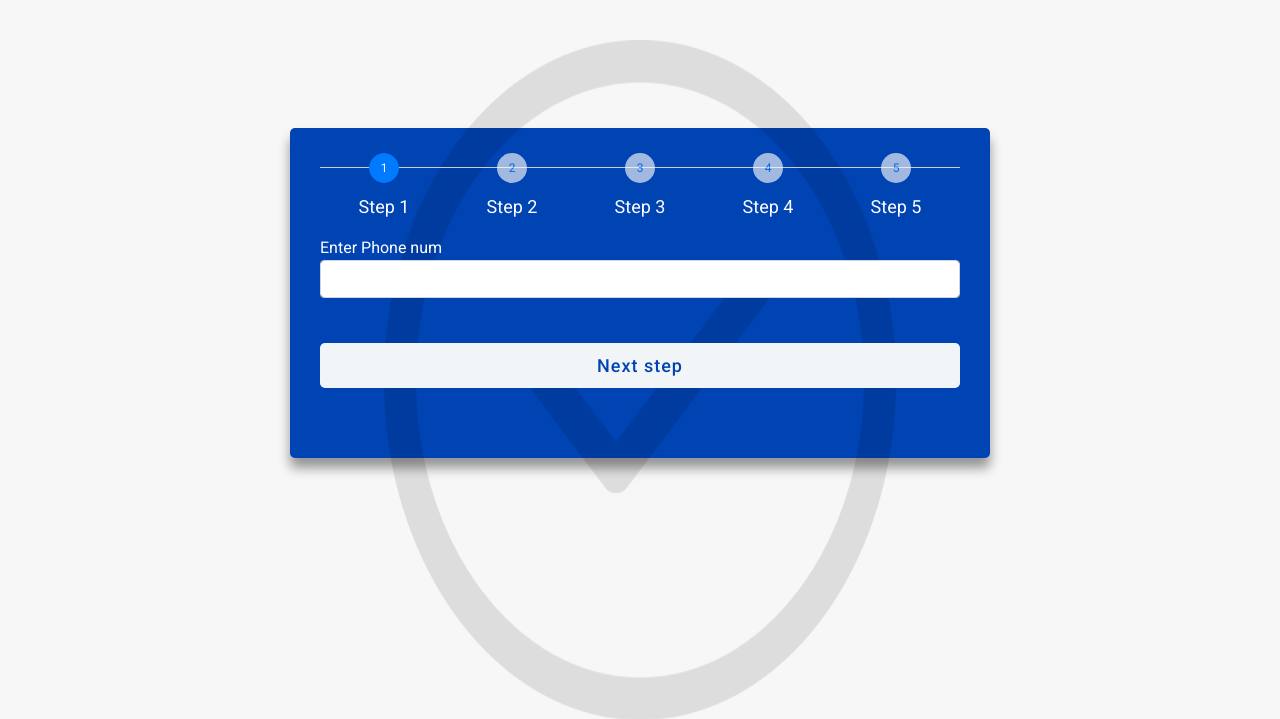
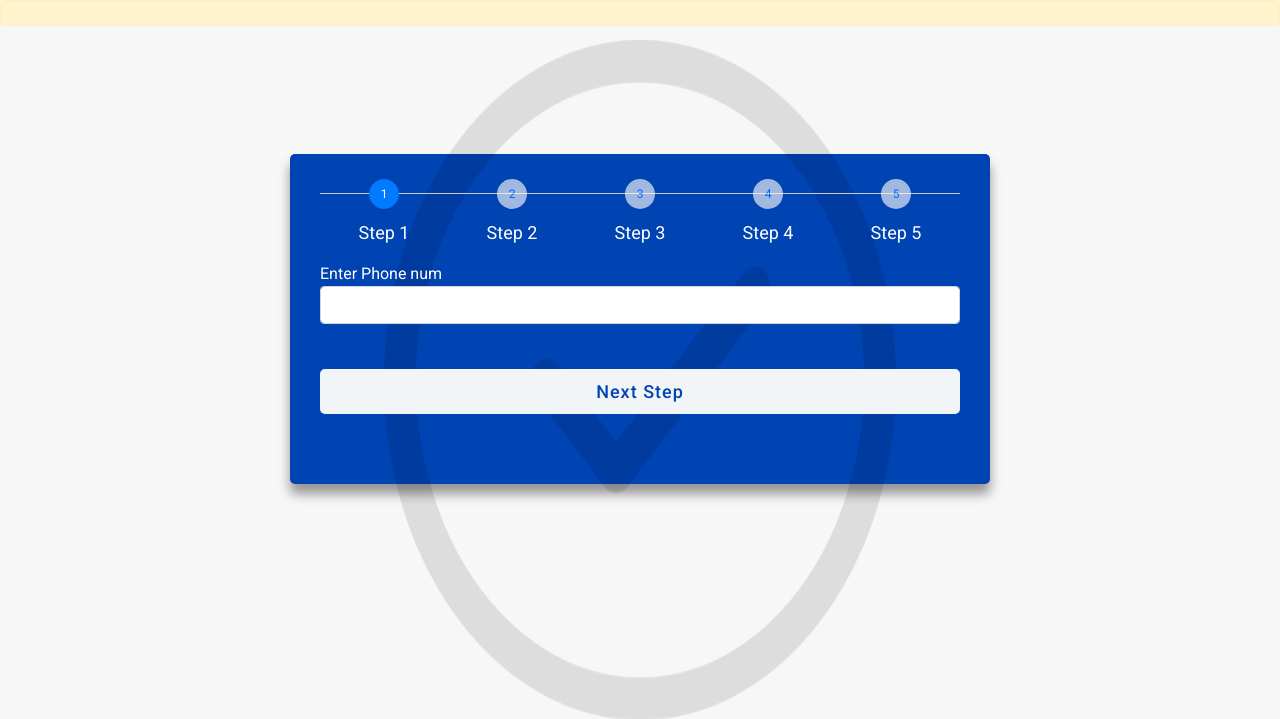
Before and after one commit to Chiraayupm/ekyc, a Django app: page /verifyphone/ in a window 1280 px wide. Shown: the part 56-775 px from the top of the page. Run offline with Django 3.2, Linux system fonts and the light colour scheme; some libraries are stand-ins or nearby versions.

Commit message:
Change input tag to button

```diff
--- a/ekyc/static/css/index.css
+++ b/ekyc/static/css/index.css
@@ -39,14 +39,16 @@ p{
 	display: flex;
 	justify-content: center;
 }
-button{
+
+#procKyc{
 	justify-content: center;
 	border: 1px solid white;
 	border-radius: 20px;
 	box-shadow: 5px 5px 10px #ccc;
 
 }
-button:hover{
+
+#procKyc:hover{
 	background-color: #444 !important;
 	color:white !important;
 
--- a/ekyc/static/css/profile.css
+++ b/ekyc/static/css/profile.css
@@ -115,6 +115,26 @@ form .button input:hover{
     cursor: pointer;
 }
 
+form .button button{
+    height: 100%;
+    width: 100%;
+    outline: none;
+    color: #fff;
+    background-color: #f1f5f8;
+    border: none;
+    font-size: 18px;
+    font-weight: 500;
+    letter-spacing: 1px;
+    border-radius: 5px;
+    color: #0043B3;
+}
+
+form .button button:hover{
+    background:#001D4D !important;
+    color: white !important;
+    cursor: pointer;
+}
+
 @media(max-width: 584px){
     .container{
     max-width: 100%;
--- a/ekyc/templates/aadharPan.html
+++ b/ekyc/templates/aadharPan.html
@@ -60,8 +60,9 @@
                     <input placeholder="" maxlength="10" class="form-control" placeholder="10 digit PAN No." required aria-required="true" name="pan_no">
                 </div>
                 <div class="button">
-                <input type="submit" value="Next step">
+                    <button type="submit" id="submit" > Next Step </button>
                 </div>
+
 
             </div>
         </div>
--- a/ekyc/templates/documents.html
+++ b/ekyc/templates/documents.html
@@ -83,7 +83,11 @@
         <!-- </div> -->
     </div>
 
-    <button type="submit" class="btn btn-sucess btn-light btn-block mt-4">Finish</button>
+    <div class="button">
+        <button type="submit" id="submit" > Next Step </button>
+    </div>
+
+
 </form>
 
 
--- a/ekyc/templates/index.html
+++ b/ekyc/templates/index.html
@@ -18,7 +18,7 @@
         				<p>Lorem ipsum dolor, sit amet consectetur, adipisicing elit. Porro, optio ad officia nostrum. Ut, magnam, nisi! Officia numquam voluptatem minus nam ea quasi hic neque, sunt iste, aperiam, quia? Eligendi.</p>
         			</div>
         			<div class="col-lg-12" id="buttonBox">
-        				<button type="submit" class="btn-primary">Procees towards KYC Verification</button>
+        				<button type="submit" class="btn-primary" id="procKyc">Procees towards KYC Verification</button>
         			</div>
         		</div>
         </div>
--- a/ekyc/templates/otp.html
+++ b/ekyc/templates/otp.html
@@ -51,9 +51,11 @@
                     <label class="control-label">Enter OTP</label>
                     <input maxlength="4" minlength="4" type="tel" class="form-control" placeholder="XXXX" name="otp" required/>
                 </div>
+
                 <div class="button">
-                <input type="submit" value="Next step" disabled>
+                    <button type="submit" id="submit" > Next Step </button>
                 </div>
+
 
             </div>
         <!-- </div> -->
--- a/ekyc/templates/phone.html
+++ b/ekyc/templates/phone.html
@@ -7,6 +7,27 @@
 <link rel="stylesheet" href="{% static 'css/index.css' %}">
 {% endblock pgcss %}
 {% block content %}
+
+<script src="https://ajax.googleapis.com/ajax/libs/jquery/3.4.1/jquery.min.js"></script>
+<script>
+
+    $(document).ready(function(){
+        $("#submit").click(function(){
+                // length, string or number
+            var inputVal = $("#phone").val();
+            if(inputVal.length == 10 && !(isNaN(inputVal))){
+
+            }
+            else{
+                $("#result").html("Not a valid number")
+            }
+        });
+    });
+
+</script>
+
+<div id="result" class="alert alert-warning alert-dismissible show" role="alert"></div>
+
 <form role="form" method="POST" action="" class="my-auto">
  {% csrf_token %}
     <div class="container">
@@ -49,15 +70,21 @@
                     <span class="details" id="phonetext">
                      Enter Phone num
                     </span>
-                    <input placeholder="" maxlength="10" class="form-control" placeholder="10 digit phone num" type="tel" required aria-required="true" name="phone">
+                    <!-- id=phonebox -->
+                    <input placeholder="" maxlength="10" id="phone" class="form-control" placeholder="10 digit phone num" type="tel" required aria-required="true" name="phone">
                 </div>
                 <div class="button">
-                <input type="submit" value="Next step" disabled>
+
+                    <!-- id=validate -->
+                <!-- <input type="submit" value="Next step" id="submit" disabled> -->
+                <button type="submit" id="submit" > Next Step </button>
                 </div>
+
 
             </div>
         </div>
     </div>
 </form>
 
+
 {% endblock content %}
```
Also changed, not shown: pyvenv.cfg (deleted, +0 -8 lines).
